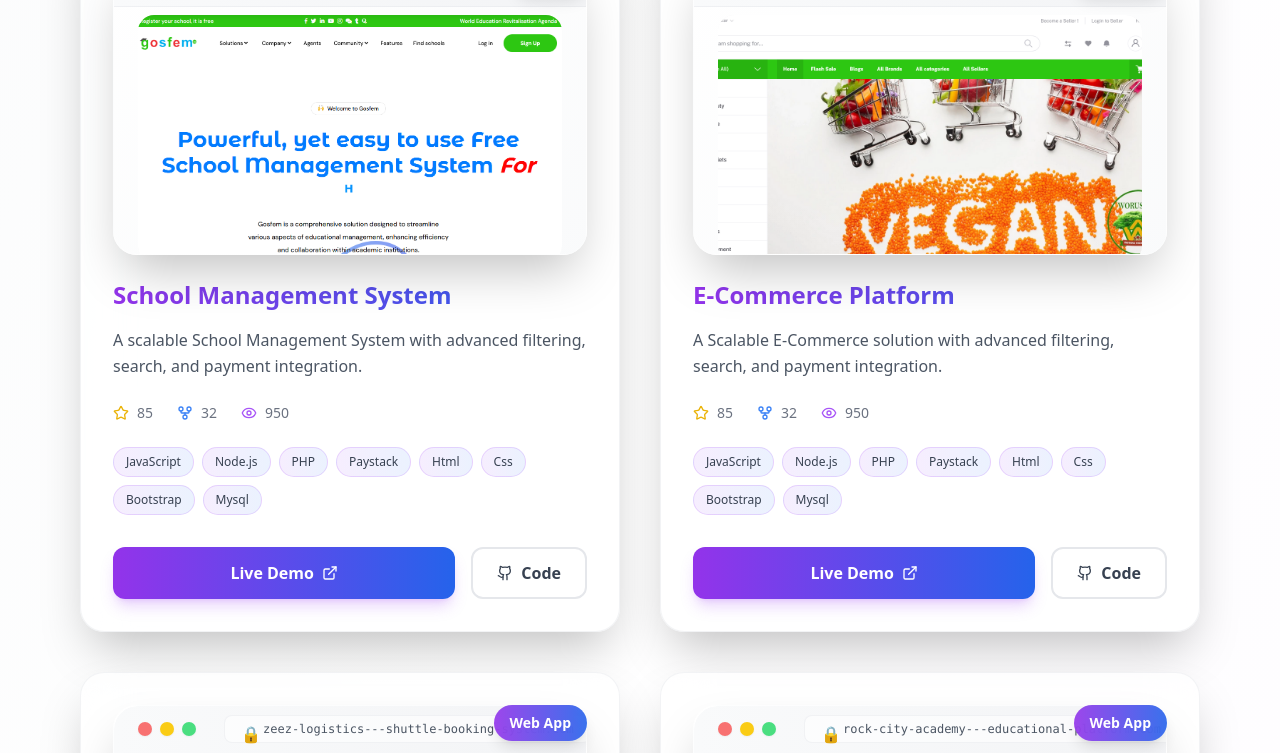
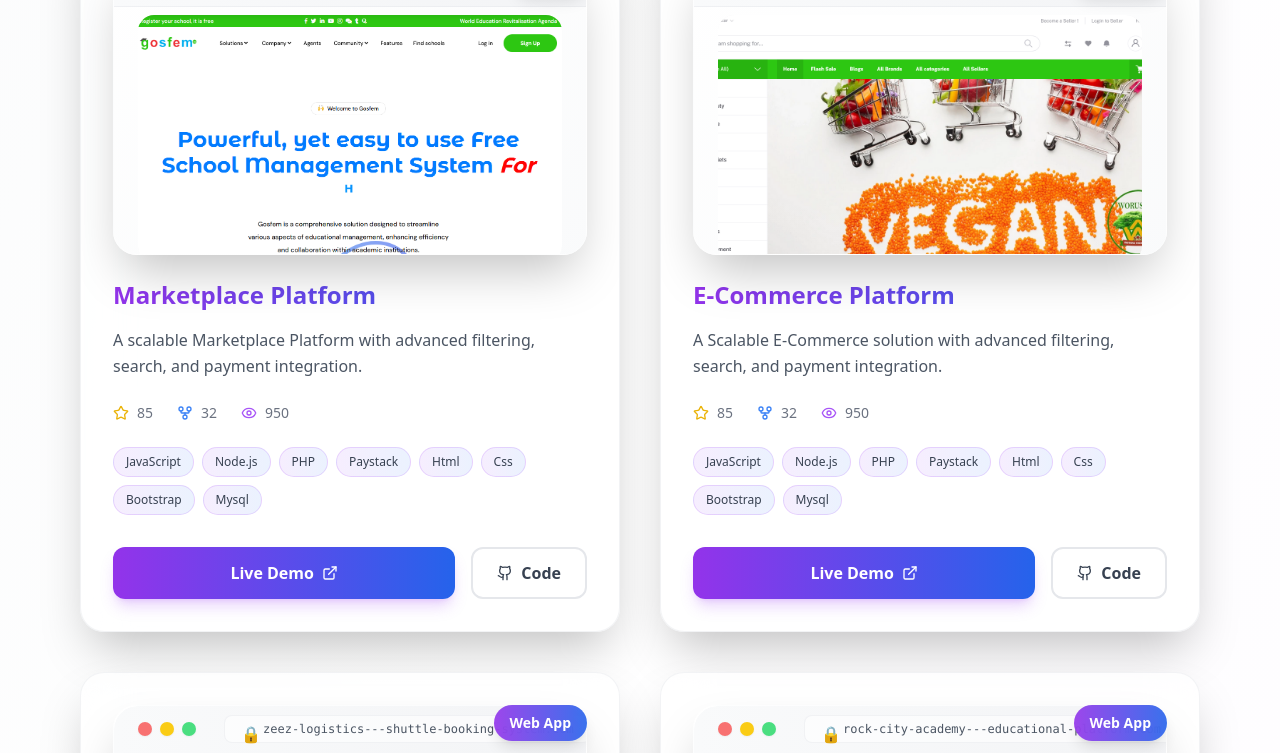
Before and after one commit to adekunleowoseni/my-portfolio, a Next.js app: page /projects in a window 1280 px wide. Shown: the part 1441-2194 px from the top of the page. Built offline with nearby package versions, Linux system fonts and the light colour scheme.

Commit message:
Update project link in page.tsx to point to the new demo site

```diff
--- a/src/app/projects/page.tsx
+++ b/src/app/projects/page.tsx
@@ -40,7 +40,7 @@ const projects: Project[] = [
     description: "A Scalable Mobile App for ride sharing and multiple passenger p2p with payment integration.",
     imageUrl: "/project2.png",
     technologies: ["JavaScript", "Node.js", "PHP", "Paystack", "Html", "Css", "Bootstrap", "Mysql"],
-    link: "https://ascentsbizhub.com",
+    link: "https://ascentsdemotest.space/",
     github: "/contact",
     category: "Web App",
     stats: {
@@ -50,11 +50,11 @@ const projects: Project[] = [
     }
   },
   {
-    title: "School Management System",
-    description: "A scalable School Management System with advanced filtering, search, and payment integration.",
+    title: "Marketplace Platform",
+    description: "A scalable Marketplace Platform with advanced filtering, search, and payment integration.",
     imageUrl: "/project4.png",
     technologies: ["JavaScript", "Node.js", "PHP", "Paystack", "Html", "Css", "Bootstrap", "Mysql"],
-    link: "https://gosfem.com",
+    link: "https://growafri.com",
     github: "/contact",
     category: "UI/UX",
     stats: {
```
